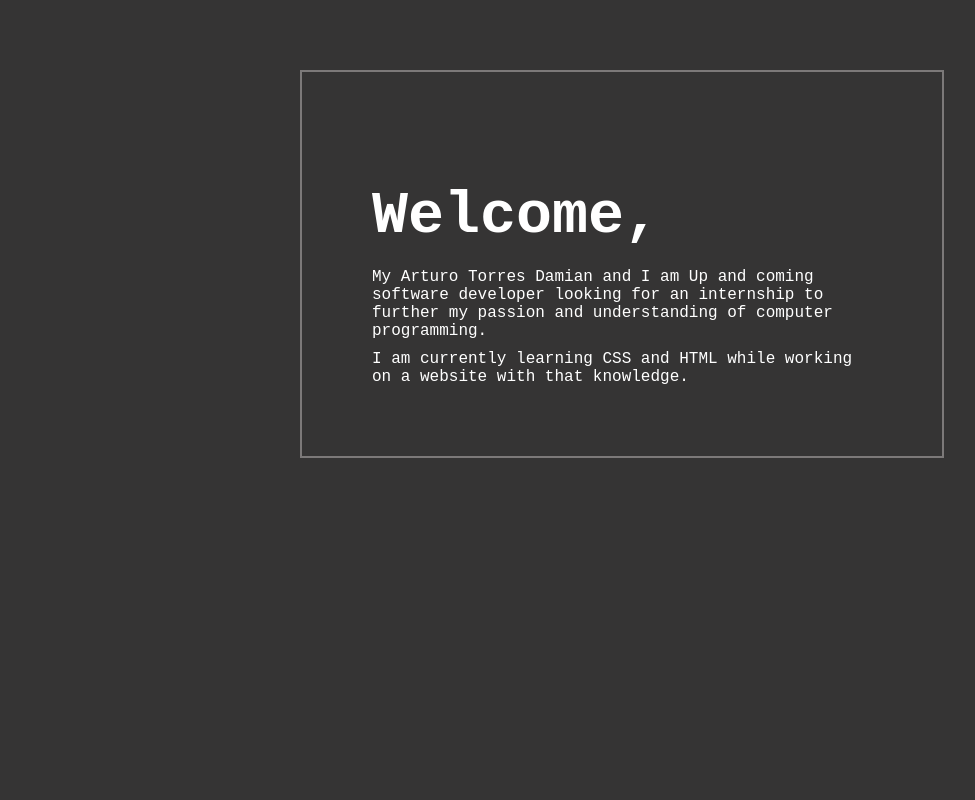
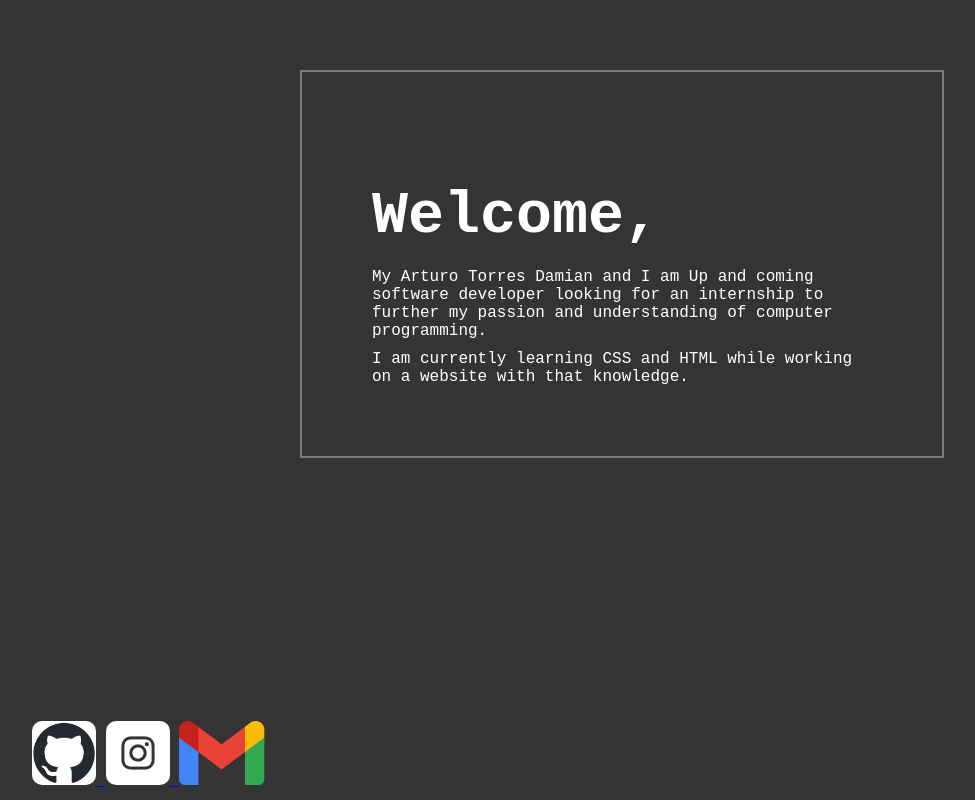
Before and after one commit to huey704/huey704.github.io, a plain HTML site: page index.html in a window 1280 px wide. Shown: the whole page, without its empty margins (18-993 px from the left). Drawn offline with Linux system fonts and the light colour scheme.

Commit message:
added the logos and linked to some of my socials
Instagram,Gihub,Gmail

```diff
--- a/index.html
+++ b/index.html
@@ -3,12 +3,6 @@
 
 <head>
     <style type="text/css">
-        img {
-            position: relative;
-            bottom: 5px;
-            left: 570px;
-        }
-
         body {
             background-color: #353434;
             color: rgb(255, 255, 255);
@@ -38,6 +32,23 @@
         .second-paragraph {
             padding-top: 10px;
         }
+
+        #social_logos {
+            position: absolute;
+            cursor: pointer;
+            bottom: 10px;
+            left: 50px;
+            border-radius: 10px;
+        }
+
+        .github_logo {
+            background-color: rgb(255, 255, 255);
+            border-radius: 10px
+        }
+
+        .instagram_logo {
+            border-radius: 10px;
+        }
     </style>
 </head>
 
@@ -50,7 +61,20 @@
 
         <p class="second-paragraph">I am currently learning CSS and HTML while working on a website with that knowledge.
         </p>
-        <!-- <img src="fun man.png"> -->
+
+    </div>
+
+
+    <div id="social_logos">
+        <a href="https://github.com/huey704" target="_blank">
+            <img class="github_logo" src="github-mark.png" height="64" alt="Github logo">
+        </a>
+        <a href="https://www.instagram.com/arturotorresdamian17/" target="_blank">
+            <img class="instagram_logo" src="image.png" height="64" alt="Instagram logo">
+        </a>
+        <a href="mailto:arturotorresdamian1@gmail.com" target="_blank">
+            <img class="gmail_logo" src="image copy.png" height="64" alt="email">
+        </a>
     </div>
 
 </body>
```
Also changed, not shown: github-mark.png (added), image copy.png (added), image.png (added).
